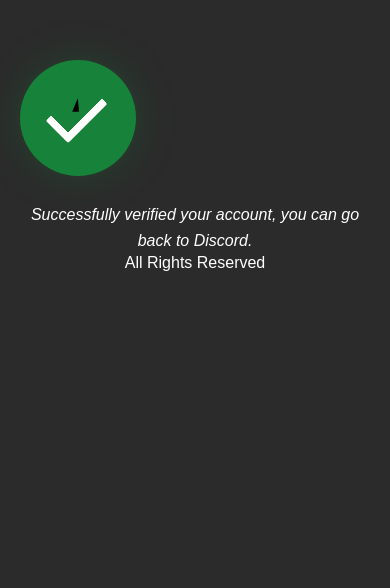
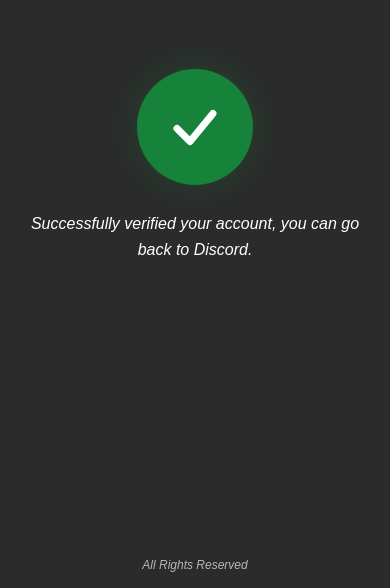
Before and after one commit to Leila150/ZUSA_Verification_Website, a plain HTML site: page public/index.html in a window 390 px wide. Shown: the part 256-844 px from the top of the page. Drawn offline with Linux system fonts and the light colour scheme.

Commit message:
Italicize All Rights Reserved footer

```diff
--- a/public/style.css
+++ b/public/style.css
@@ -27,6 +27,13 @@
   text-align: center;
 }
 
+.verification-content {
+  display: flex;
+  flex-direction: column;
+  align-items: center;
+  justify-content: center;
+}
+
 .check-circle {
   width: 140px;
   height: 140px;
@@ -39,14 +46,13 @@
 }
 
 .check-mark {
-  position: relative;
-  width: 68px;
-  height: 38px;
-  display: block;
-  border-left: 10px solid #ffffff;
-  border-bottom: 10px solid #ffffff;
-  transform: rotate(-45deg) translate(3px, -5px);
-  border-radius: 3px;
+  width: 78px;
+  height: 78px;
+  fill: none;
+  stroke: #ffffff;
+  stroke-width: 7;
+  stroke-linecap: round;
+  stroke-linejoin: round;
 }
 
 .verification-message {
@@ -59,6 +65,17 @@
   font-style: italic;
 }
 
+.rights {
+  position: absolute;
+  bottom: 20px;
+  left: 0;
+  width: 100%;
+  text-align: center;
+  color: #b8b8b8;
+  font-size: 13px;
+  font-style: italic;
+}
+
 @media (max-width: 480px) {
   .check-circle {
     width: 116px;
@@ -66,14 +83,18 @@
   }
 
   .check-mark {
-    width: 56px;
-    height: 32px;
-    border-left-width: 8px;
-    border-bottom-width: 8px;
+    width: 64px;
+    height: 64px;
+    stroke-width: 7;
   }
 
   .verification-message {
     font-size: 16px;
     margin-top: 26px;
   }
+
+  .rights {
+    bottom: 16px;
+    font-size: 12px;
+  }
 }
```
